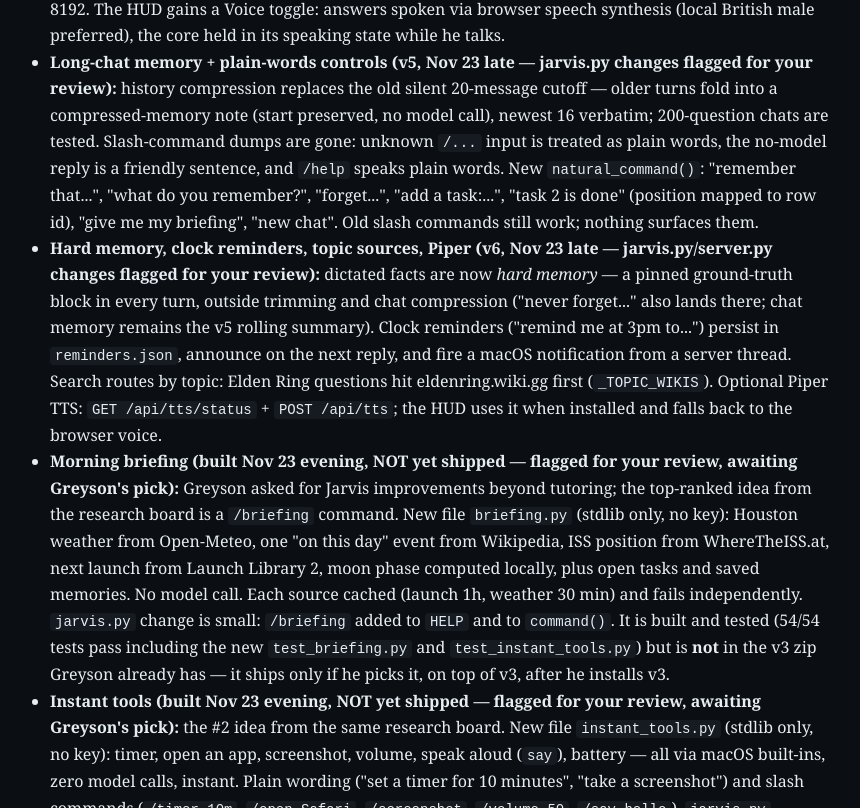
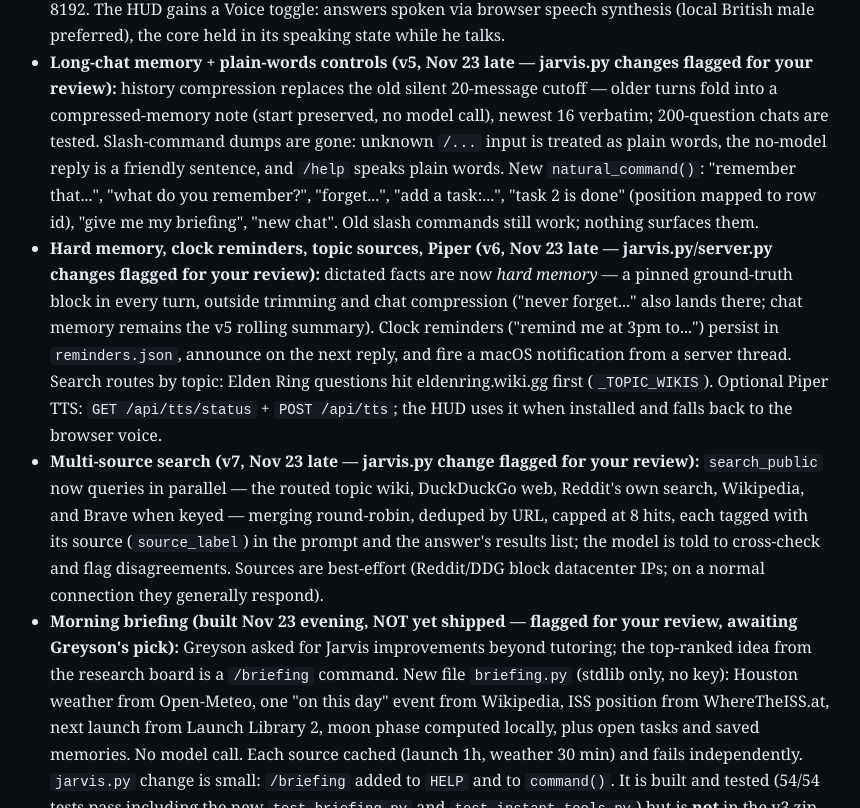
Before and after one commit to GreysonMarker/greysonmarker.github.io, a plain HTML site: page hq/brief.html in a window 1280 px wide. Shown: the part 2147-2955 px from the top of the page, without its empty margins (220-1080 px from the left). Drawn offline with Linux system fonts and the light colour scheme.

Commit message:
Brief: v7 multi-source search

```diff
--- a/hq/brief.html
+++ b/hq/brief.html
@@ -60,7 +60,7 @@ The rulebook is <code>AGENTS.md</code> in that repo. Public pages: the HUD at
       (<code>jarvis-files-v2.zip</code>); its repo PR is branch <code>orion/jarvis-v2</code>.
       <b>Jarvis v3 (Nov 23)</b> adds deliberation mode — see below. <b>v4 (Nov 23
       evening)</b> adds smart auto-lookup, adaptive depth and voice out. Test suite
-      is at 93/93 passing, plus a 300-question benchmark in <code>benchmark/</code>
+      is at 99/99 passing, plus a 300-question benchmark in <code>benchmark/</code>
       (300/300 on the decision layer; live model timing still to be run on the Mac).</li>
   <li>The old ChatGPT-hosted copy (chatgpt.site) is <b>retired</b> — Greyson rejected
       the domain and the slow on-device model. Do not treat it as current.</li>
@@ -133,6 +133,14 @@ in the PR if you disagree.</p>
       Elden Ring questions hit eldenring.wiki.gg first (<code>_TOPIC_WIKIS</code>).
       Optional Piper TTS: <code>GET /api/tts/status</code> + <code>POST /api/tts</code>;
       the HUD uses it when installed and falls back to the browser voice.</li>
+  <li><b>Multi-source search (v7, Nov 23 late — jarvis.py change flagged for your
+      review):</b> <code>search_public</code> now queries in parallel — the routed
+      topic wiki, DuckDuckGo web, Reddit's own search, Wikipedia, and Brave when
+      keyed — merging round-robin, deduped by URL, capped at 8 hits, each tagged
+      with its source (<code>source_label</code>) in the prompt and the answer's
+      results list; the model is told to cross-check and flag disagreements.
+      Sources are best-effort (Reddit/DDG block datacenter IPs; on a normal
+      connection they generally respond).</li>
   <li><b>Morning briefing (built Nov 23 evening, NOT yet shipped — flagged for your
       review, awaiting Greyson's pick):</b> Greyson asked for Jarvis improvements
       beyond tutoring; the top-ranked idea from the research board is a
```
